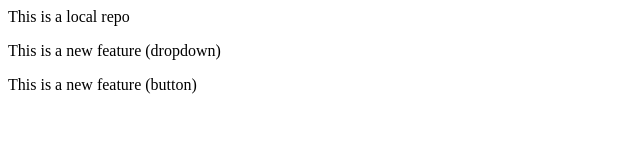
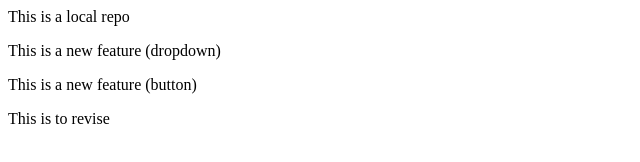
Before and after one commit to ltanmayl/localrepo, a plain HTML site: page index.html in a window 1280 px wide. Shown: the whole page, without its empty margins (0-640 px from the left). Drawn offline with Linux system fonts and the light colour scheme.

Commit message:
revising the concept

```diff
--- a/index.html
+++ b/index.html
@@ -1,3 +1,4 @@
 <p>This is a local repo</p>
 <p>This is a new feature (dropdown)</p>
 <p>This is a new feature (button)</p>
+<p>This is to revise</p>
```
